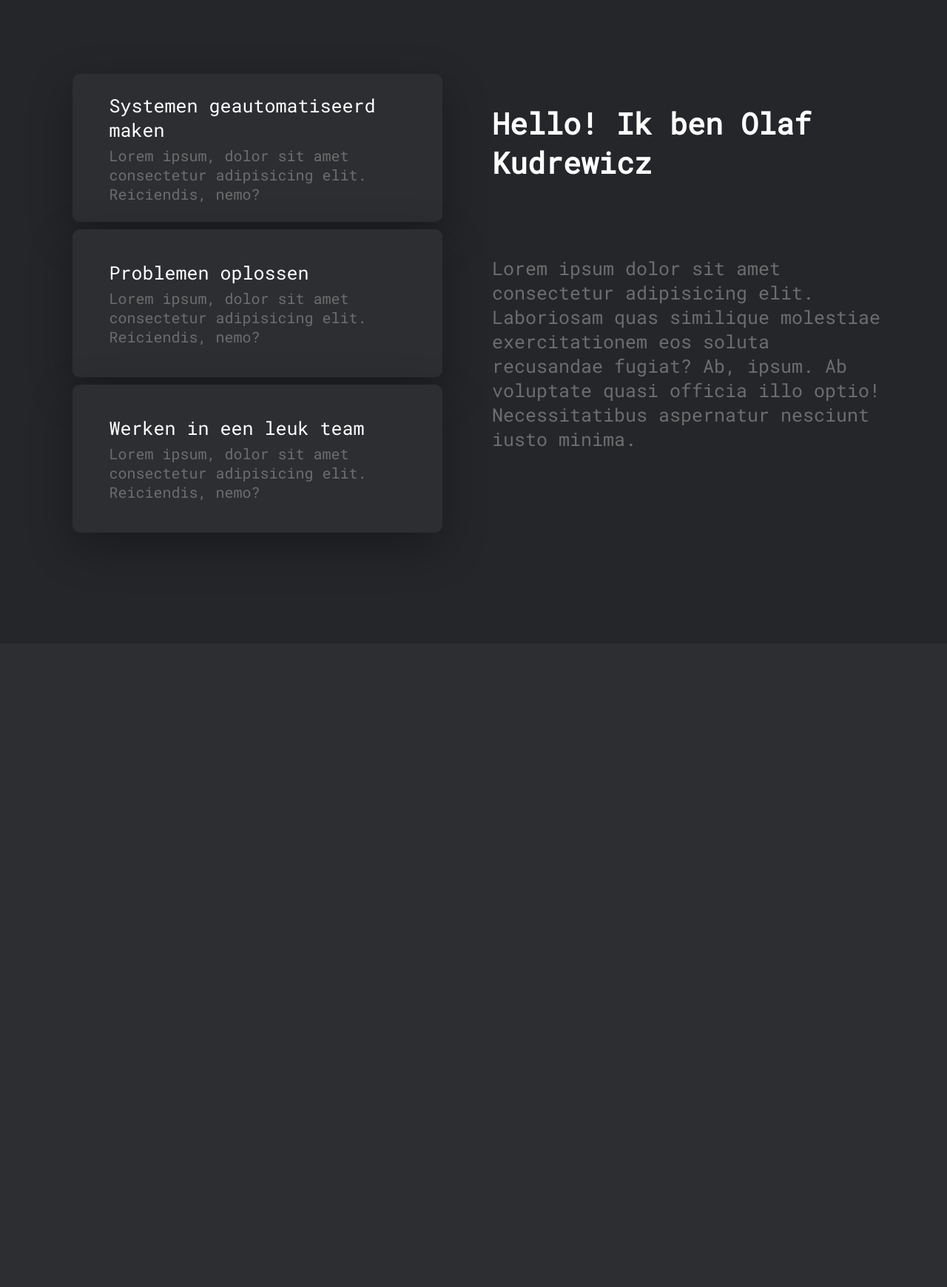
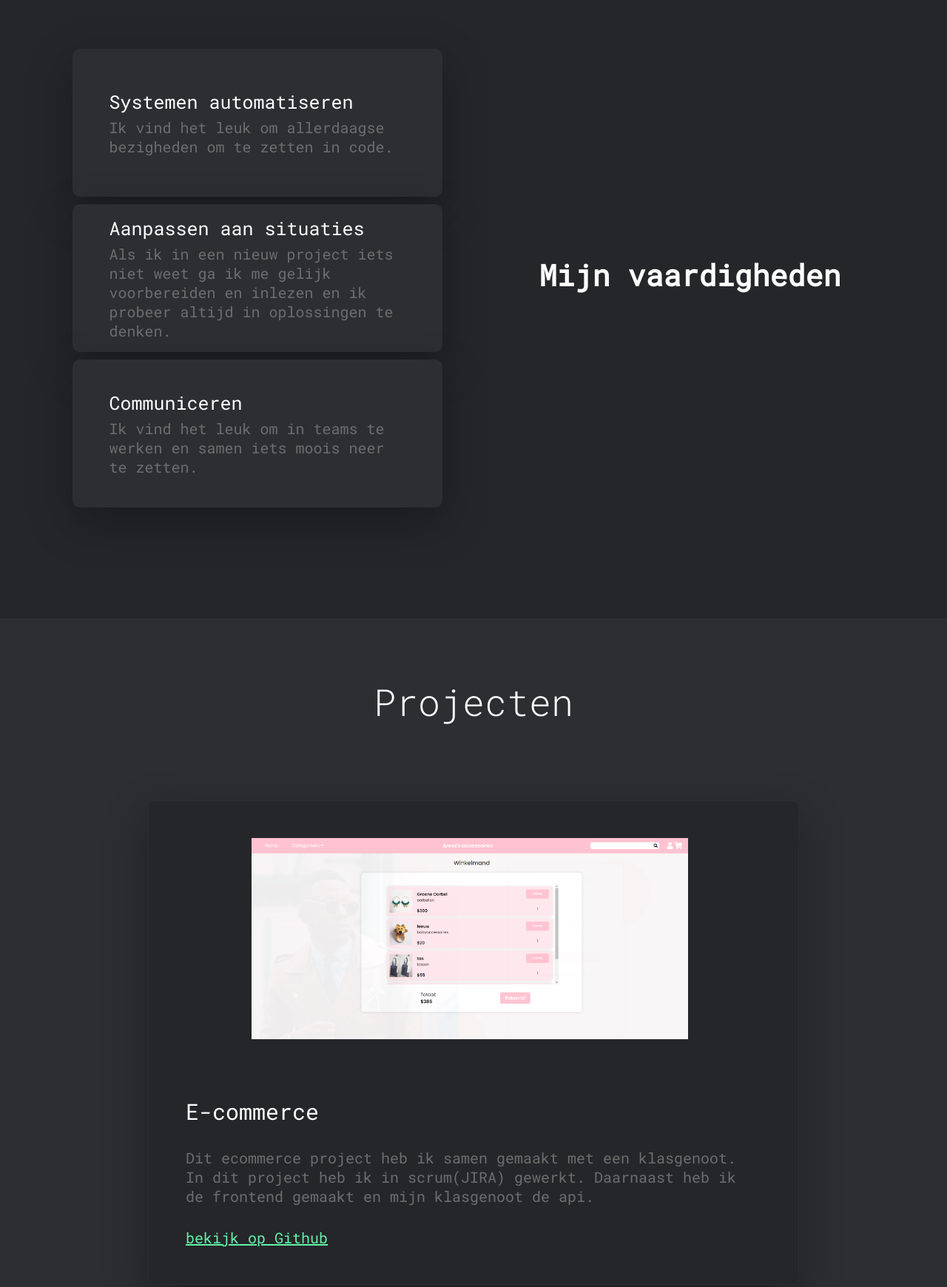
Before and after one commit to Razzi-bit/Portfolio, a plain HTML site: page index.html in a window 1280 px wide. Shown: the part 1040-2780 px from the top of the page at 74% size. Before the commit the page ends 1910 px from the top, so only its background shows below. Drawn offline with Linux system fonts and the light colour scheme.

Commit message:
mijn portefolio

```diff
--- a/index.html
+++ b/index.html
@@ -40,11 +40,13 @@
           <div class="box">
             <p>Back-End Developer</p>
           </div>
-          <h1>Ik wil allen over Back-End leren</h1>
           <div class="p">
-            <p>Ik ben verlieft geraakt in laravel en kan niet wachten om er mee te werken</p>
+            <p>
+              Ik ben Olaf Kudrewicz en ik volg de opleiding software developer. Ik hou mijzelf
+              vooral bezig met php en sinds kort ook met Laravel. Ik ben jong , leergierig en kan
+              niet wachten om samen met jou te werken!
+            </p>
           </div>
-          <a href="#">Over mij</a>
         </div>
         <div class="bottom-box">
           <div class="bbox">
@@ -66,30 +68,44 @@
       </div>
     </div>
     <section class="overMij">
+      <div class="right">
+        <div class="right-container">
+          <h1>Mijn vaardigheden</h1>
+        </div>
+      </div>
       <div class="left">
         <div class="left-container">
           <div class="box">
-            <h1>Systemen geautomatiseerd maken</h1>
-            <p>Lorem ipsum, dolor sit amet consectetur adipisicing elit. Reiciendis, nemo?</p>
+            <h1>Systemen automatiseren</h1>
+            <p>Ik vind het leuk om allerdaagse bezigheden om te zetten in code.</p>
           </div>
           <div class="box">
-            <h1>Problemen oplossen</h1>
-            <p>Lorem ipsum, dolor sit amet consectetur adipisicing elit. Reiciendis, nemo?</p>
+            <h1>Aanpassen aan situaties</h1>
+            <p>
+              Als ik in een nieuw project iets niet weet ga ik me gelijk voorbereiden en inlezen en
+              ik probeer altijd in oplossingen te denken.
+            </p>
           </div>
           <div class="box">
-            <h1>Werken in een leuk team</h1>
-            <p>Lorem ipsum, dolor sit amet consectetur adipisicing elit. Reiciendis, nemo?</p>
+            <h1>Communiceren</h1>
+            <p>Ik vind het leuk om in teams te werken en samen iets moois neer te zetten.</p>
           </div>
         </div>
       </div>
-      <div class="right">
-        <div class="right-container">
-          <h1>Hello! Ik ben Olaf Kudrewicz</h1>
+    </section>
+    <section class="projecten">
+      <h1 class="SectieNaam">Projecten</h1>
+      <div class="p-container">
+        <div class="box">
+          <div class="slider"></div>
+        </div>
+        <div class="text-box">
+          <h1>E-commerce</h1>
           <p>
-            Lorem ipsum dolor sit amet consectetur adipisicing elit. Laboriosam quas similique
-            molestiae exercitationem eos soluta recusandae fugiat? Ab, ipsum. Ab voluptate quasi
-            officia illo optio! Necessitatibus aspernatur nesciunt iusto minima.
+            Dit ecommerce project heb ik samen gemaakt met een klasgenoot. In dit project heb ik in
+            scrum(JIRA) gewerkt. Daarnaast heb ik de frontend gemaakt en mijn klasgenoot de api.
           </p>
+          <a href="#">bekijk op Github</a>
         </div>
       </div>
     </section>
--- a/scss/_base.scss
+++ b/scss/_base.scss
@@ -13,9 +13,10 @@
 
 // @media
 $bp-largest: 112.5em; //1800 px
+$bp-big: 100em; //1600px
 $bp-large: 68.75em; //1100 px
 $bp-medium: 56.25em; //900 px
-$bp-small: 37.5em; //600 px
+$bp-small: 39.375em; //630 px
 
 * {
   margin: 0;
@@ -34,7 +35,7 @@ html {
   box-sizing: border-box;
   font-size: 62.5%; // 1rem = 10px, 10px/16px = 62.5%
 
-  @media only screen and (max-width: var(--bp-large)) {
+  @media only screen and (max-width: $bp-large) {
     font-size: 50%;
   }
 }
--- a/scss/_layouts.scss
+++ b/scss/_layouts.scss
@@ -106,28 +106,15 @@
       background-color: var(--c-green);
       width: 20rem;
       border-radius: 0.5rem;
-      margin-bottom: 4rem;
-    }
-    h1 {
-      color: var(--c-white);
-      font-size: 4rem;
-      width: 50rem;
+      margin-bottom: 5rem;
     }
     .p {
       margin-top: 4rem;
-      color: var(--c-d-gray);
-      width: 35rem;
+      color: var(--c-white);
+      width: 45rem;
       font-size: 2rem;
       font-weight: 300;
       margin-bottom: 8rem;
-    }
-    a {
-      color: var(--c-green);
-      font-size: 2rem;
-      font-weight: 400;
-      &:hover {
-        font-size: 2.5rem;
-      }
     }
   }
   @media only screen and (max-width: $bp-small) {
@@ -137,7 +124,7 @@
   }
   .bottom-box {
     margin-top: 10rem;
-    margin-bottom: 10rem;
+    margin-bottom: 15rem;
     display: flex;
     justify-content: space-between;
     align-items: center;
@@ -290,6 +277,7 @@
 .overMij {
   background-color: var(--c-d-main);
   display: flex;
+  flex-direction: row-reverse;
   padding: 15rem 8rem;
   .left {
     flex: 1;
@@ -347,19 +335,19 @@
   }
   .right {
     flex: 1;
+    display: flex;
+    justify-content: center;
+    align-items: center;
     .right-container {
-      display: flex;
-      flex-direction: column;
       h1 {
-        margin-top: 5rem;
         color: var(--c-white);
         font-size: 4rem;
       }
-      p {
-        margin-top: 10rem;
-        color: var(--c-d-gray);
-        font-size: 2.5rem;
-      }
+    }
+  }
+  @media only screen and (max-width: $bp-large) {
+    .right {
+      margin-bottom: 5rem;
     }
   }
 }
@@ -372,3 +360,108 @@
     padding: 15rem 5rem;
   }
 }
+
+/*
+    * projecten sectie
+    *
+*/
+////////////////
+//projecten
+.projecten {
+  display: flex;
+  flex-direction: column;
+  align-items: center;
+  padding: 3rem 20rem;
+  .SectieNaam {
+    font-size: 5rem;
+    font-weight: 300;
+    color: var(--c-white);
+    margin-bottom: 10rem;
+    margin-top: 5rem;
+  }
+  .p-container {
+    display: flex;
+    justify-content: center;
+    align-items: center;
+    background-color: var(--c-d-main);
+    box-shadow: var(--shadow-dark);
+    border: 1px solid var(--c-main);
+    border-radius: 10px;
+    margin-bottom: 10rem;
+    max-width: 180rem;
+    .box {
+      padding: 5rem;
+      .slider {
+        width: 600px;
+        height: 300px;
+        animation: slider 8s infinite;
+      }
+      @media only screen and (max-width: $bp-small) {
+        .slider {
+          display: none;
+        }
+      }
+      @keyframes slider {
+        0% {
+          background-image: url(../img/ecommerce-1.png);
+          background-repeat: no-repeat;
+        }
+        25% {
+          background-image: url(../img/ecommerce-2.png);
+          background-repeat: no-repeat;
+        }
+        75% {
+          background-image: url(../img/ecommerce-3.png);
+          background-repeat: no-repeat;
+        }
+        100% {
+          background-image: url(../img/ecommerce-1.png);
+          background-repeat: no-repeat;
+        }
+      }
+    }
+    .text-box {
+      padding: 0 5rem 0 0;
+      h1 {
+        color: var(--c-white);
+        font-size: 3rem;
+        font-weight: 400;
+      }
+      p {
+        margin-top: 3rem;
+        margin-bottom: 3rem;
+        color: var(--c-d-gray);
+        font-size: 2rem;
+        font-weight: 400;
+      }
+      a {
+        color: var(--c-green);
+        font-size: 2rem;
+      }
+    }
+  }
+  @media only screen and (max-width: $bp-big) {
+    .p-container {
+      flex-direction: column;
+      .text-box {
+        padding: 0 5rem 5rem;
+      }
+    }
+  }
+}
+////////////////
+//projecten  @media
+@media only screen and (max-width: $bp-medium) {
+  .projecten {
+    padding: 3rem 0rem;
+    .p-container {
+      border-radius: 0px;
+      .box {
+        padding: 5rem 0 0 0;
+        .slider {
+          width: 600px;
+        }
+      }
+    }
+  }
+}
```
Also changed, not shown: css/main.css, img/ecommerce-1.png (added), img/ecommerce-2.png (added), img/ecommerce-3.png (added).
